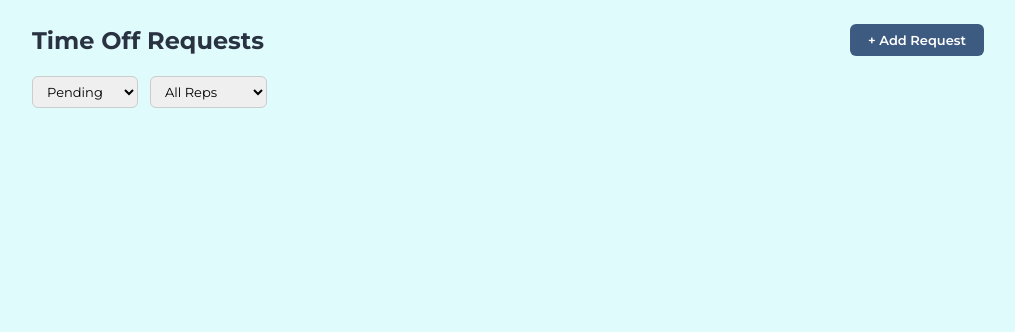
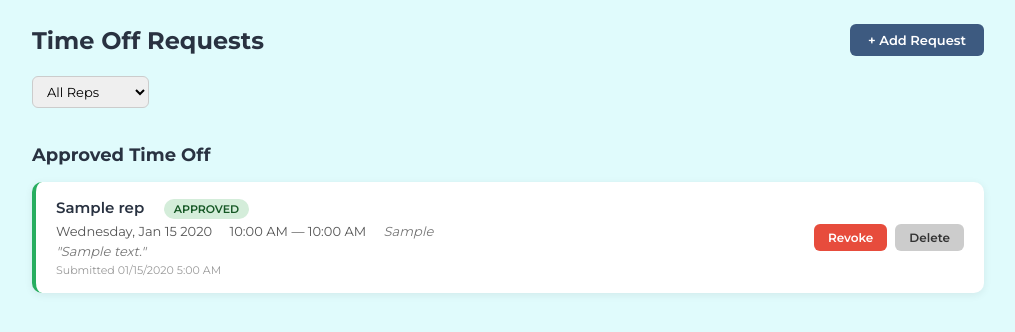
Before and after one commit to adam12798/Mapping-and-Dispo, a Django app: page /time-off/ in a window 1280 px wide. Shown: the part 44-376 px from the top of the page, without its empty margins (132-1147 px from the left). Run offline with Django 5.2, Linux system fonts and the light colour scheme; tables that the repository leaves empty hold one stand-in row (values such as "Sample post").

Commit message:
Split Time Off page into pending requests and approved history sections
Co-Authored-By: Claude Opus 4.6 <noreply@anthropic.com>

```diff
--- a/maps/templates/maps/time_off.html
+++ b/maps/templates/maps/time_off.html
@@ -223,12 +223,6 @@
         </div>
 
         <div class="filter-bar">
-            <select id="filter-status" onchange="filterCards()">
-                <option value="">All Status</option>
-                <option value="pending" selected>Pending</option>
-                <option value="approved">Approved</option>
-                <option value="denied">Denied</option>
-            </select>
             <select id="filter-rep" onchange="filterCards()">
                 <option value="">All Reps</option>
                 {% for rep in reps %}
@@ -237,9 +231,10 @@
             </select>
         </div>
 
+        <!-- Pending & Denied Requests -->
         <div id="cards-container">
-        {% if requests %}
-            {% for req in requests %}
+        {% for req in requests %}
+            {% if req.status != 'approved' %}
             <div class="timeoff-card {{ req.status }}" data-status="{{ req.status }}" data-rep="{{ req.rep.id }}" data-id="{{ req.id }}">
                 <div class="timeoff-info">
                     <div>
@@ -262,18 +257,48 @@
                     {% if req.status == 'pending' %}
                         <button class="approve-btn" onclick="updateStatus({{ req.id }}, 'approved')">Approve</button>
                         <button class="deny-btn" onclick="updateStatus({{ req.id }}, 'denied')">Deny</button>
-                    {% elif req.status == 'approved' %}
-                        <button class="deny-btn" onclick="updateStatus({{ req.id }}, 'denied')">Deny</button>
                     {% elif req.status == 'denied' %}
                         <button class="approve-btn" onclick="updateStatus({{ req.id }}, 'approved')">Approve</button>
                     {% endif %}
                     <button class="delete-btn-sm" onclick="deleteRequest({{ req.id }})">Delete</button>
                 </div>
             </div>
+            {% endif %}
+        {% endfor %}
+        </div>
+
+        <!-- Approved History -->
+        <div style="margin-top: 36px;">
+            <h2 style="font-family: 'Montserrat', sans-serif; color: #293241; margin-bottom: 16px; font-size: 18px;">Approved Time Off</h2>
+            <div id="approved-container">
+            {% for req in requests %}
+                {% if req.status == 'approved' %}
+                <div class="timeoff-card approved" data-rep="{{ req.rep.id }}">
+                    <div class="timeoff-info">
+                        <div>
+                            <span class="timeoff-rep">{{ req.rep.name }}</span>
+                            <span class="timeoff-status approved">approved</span>
+                        </div>
+                        <div class="timeoff-details">
+                            <span>{{ req.date|date:"l, M d Y" }}</span>
+                            {% if req.start_time %}
+                                <span>{{ req.start_time|time:"g:i A" }} — {{ req.end_time|time:"g:i A" }}</span>
+                            {% else %}
+                                <span>All Day</span>
+                            {% endif %}
+                            {% if req.reason %}<span class="timeoff-reason">{{ req.reason }}</span>{% endif %}
+                        </div>
+                        {% if req.raw_message %}<div class="timeoff-details"><span class="timeoff-reason">"{{ req.raw_message }}"</span></div>{% endif %}
+                        <div class="timeoff-timestamp">Submitted {{ req.created_at|date:"m/d/Y g:i A" }}</div>
+                    </div>
+                    <div class="timeoff-actions">
+                        <button class="deny-btn" onclick="updateStatus({{ req.id }}, 'denied')">Revoke</button>
+                        <button class="delete-btn-sm" onclick="deleteRequest({{ req.id }})">Delete</button>
+                    </div>
+                </div>
+                {% endif %}
             {% endfor %}
-        {% else %}
-            <div class="timeoff-empty">No time off requests yet.</div>
-        {% endif %}
+            </div>
         </div>
     </div>
 
@@ -374,19 +399,13 @@
         }
 
         function filterCards() {
-            var status = document.getElementById('filter-status').value;
             var rep = document.getElementById('filter-rep').value;
-            var cards = document.querySelectorAll('.timeoff-card');
-            cards.forEach(function(card) {
+            document.querySelectorAll('#cards-container .timeoff-card, #approved-container .timeoff-card').forEach(function(card) {
                 var show = true;
-                if (status && card.dataset.status !== status) show = false;
                 if (rep && card.dataset.rep !== rep) show = false;
                 card.style.display = show ? '' : 'none';
             });
         }
-
-        // Apply default filter on load
-        filterCards();
     </script>
 </body>
 </html>
```
